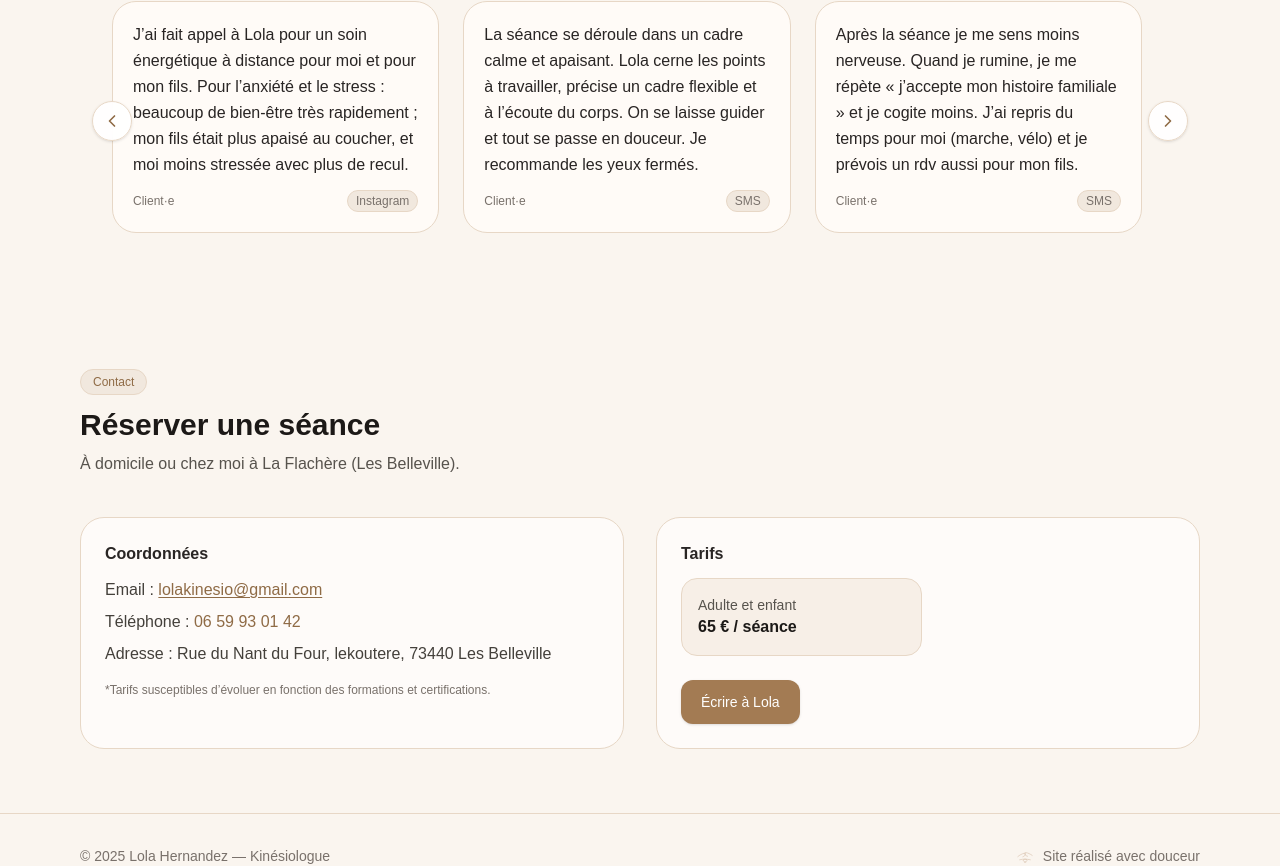
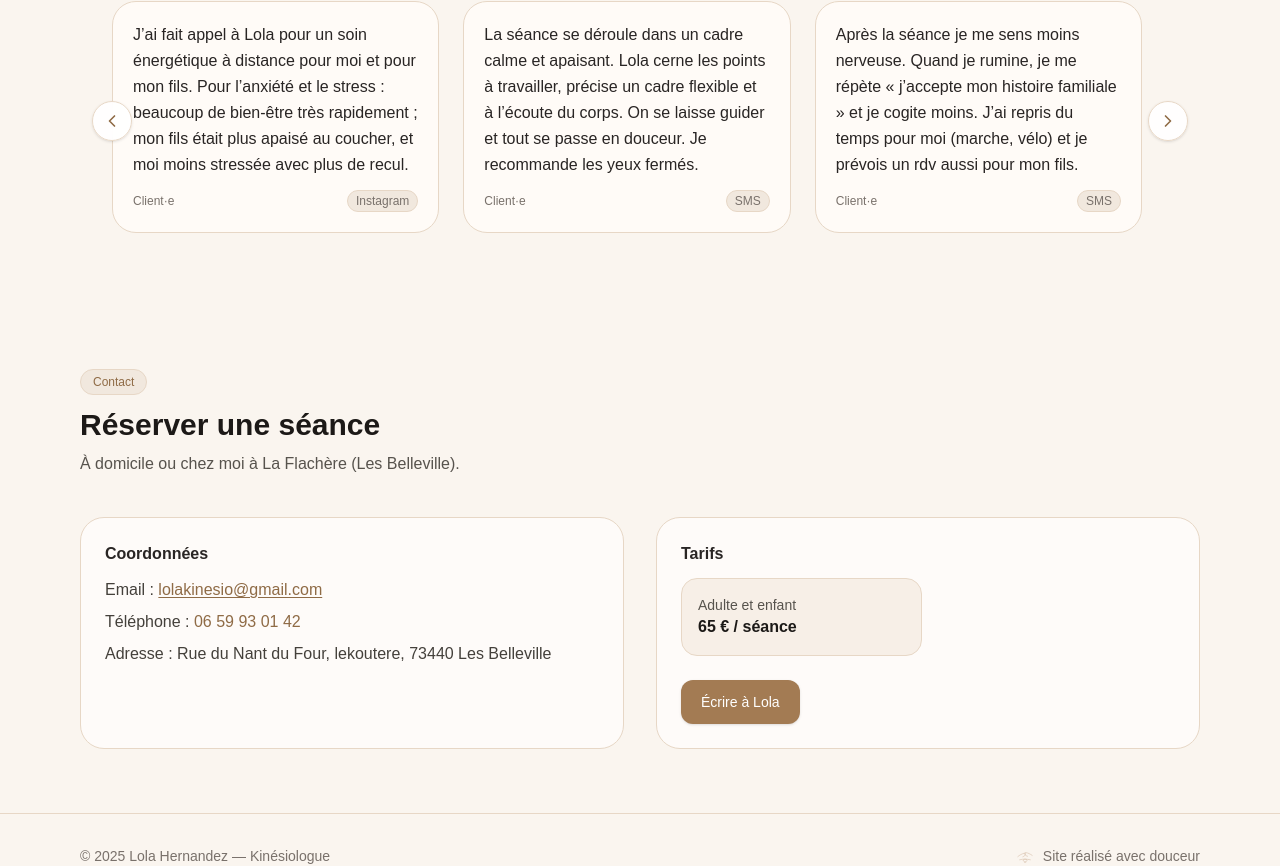
Before and after one commit to PabloDev-bit/site-web-lola, a Next.js app in the folder site-web-lola/: page / in a window 1280 px wide. Shown: the part 3471-4337 px from the top of the page. Built offline with nearby package versions, Linux system fonts and the light colour scheme.

Commit message:
fix: remove outdated pricing disclaimer for clarity

```diff
--- a/site-web-lola/src/pages/index.tsx
+++ b/site-web-lola/src/pages/index.tsx
@@ -251,9 +251,7 @@ export default function Home() {
                     <span className="font-medium">Adresse :</span> Rue du Nant du Four, lekoutere, 73440 Les Belleville
                   </li>
                 </ul>
-                <p className="mt-4 text-xs text-stone-500">
-                  *Tarifs susceptibles d’évoluer en fonction des formations et certifications.
-                </p>
+
               </div>
 
               <div className="rounded-3xl border border-[#E7D7C6] bg-[#FFFDFB]/80 p-5 sm:p-6">
```
